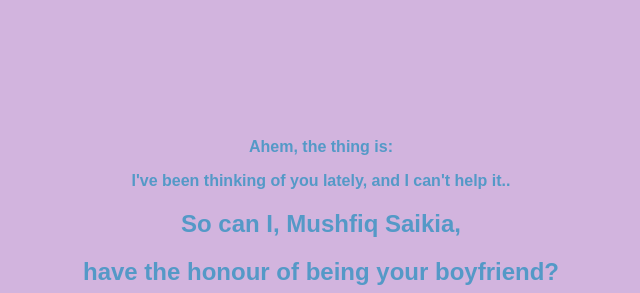
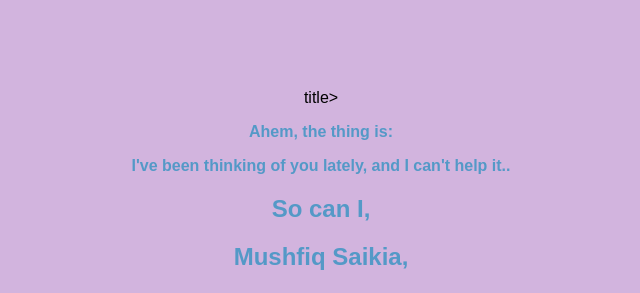
Before and after one commit to CertainlyMush/SomethingSpecial, a plain HTML site: page index.html in a window 1280 px wide. Shown: the top 293 px of the page, without its empty margins (319-959 px from the left). Drawn offline with Linux system fonts and the light colour scheme.

Commit message:
Update index.html

```diff
--- a/index.html
+++ b/index.html
@@ -5,7 +5,8 @@
     <meta name="viewport" content="width=device-width, initial-scale=1.0">
     <title>Ahem, the thing is:</title>
     <title>I've been thinking of you lately, and I can't help it..</title>
-    <title>So can I, Mushfiq Saikia,</title>
+    <title>So can I,</title>title>
+    <title>Mushfiq Saikia,</title>
     <title>have the honour of being your boyfriend?</title>
     <link rel="stylesheet" href="styles.css">
 </head>
@@ -13,7 +14,8 @@
     <div class="container">
         <h3>Ahem, the thing is:</h3>
         <h3>I've been thinking of you lately, and I can't help it..</h3>
-        <h2>So can I, Mushfiq Saikia,</h2>
+        <h2>So can I,</h2>
+        <h2>Mushfiq Saikia,</h2>
         <h2>have the honour of being your boyfriend?</h2>
         <div class="buttons">
             <button class="yes-button" onclick="handleYesClick()">Yes</button>
```
